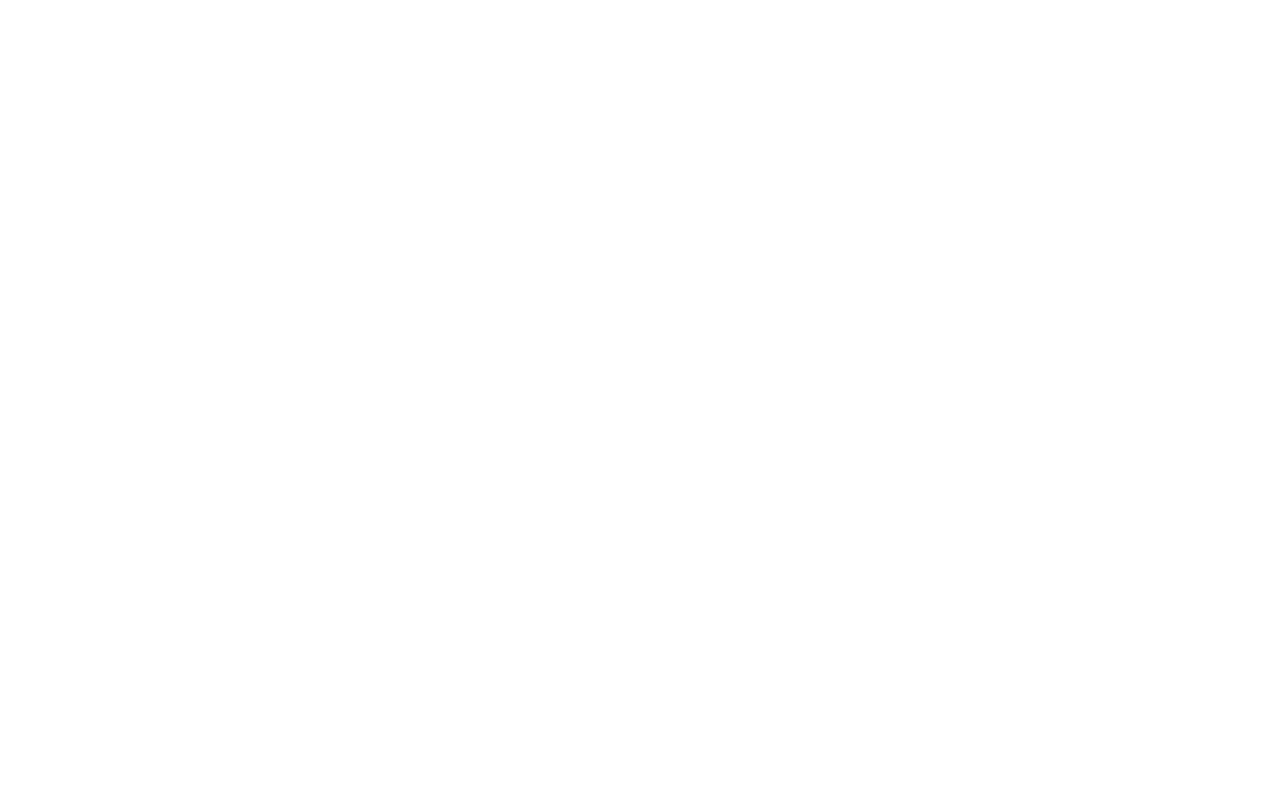
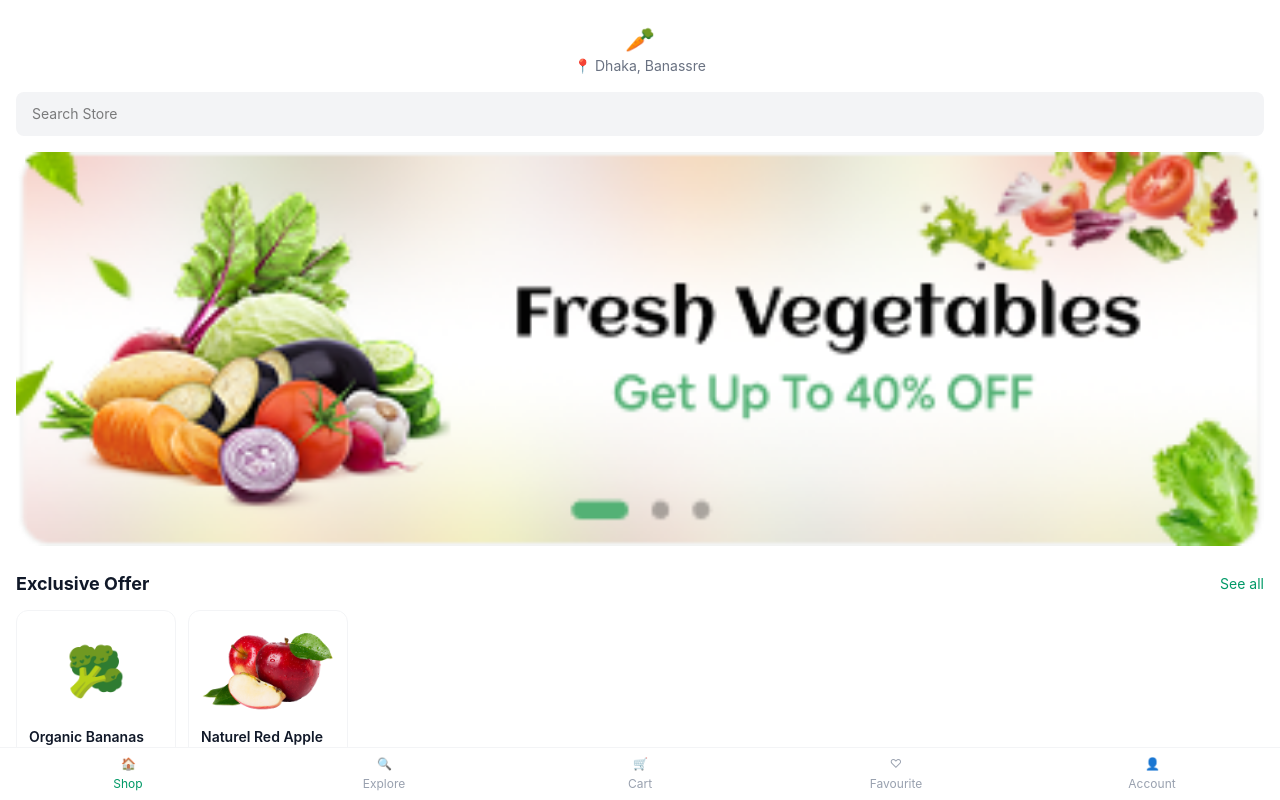
Before and after one commit to anupam-m4/Grocery_App, a React (Vite) app: page /home in a window 1280 px wide. Before the commit this address had no page. Built offline with nearby package versions, Linux system fonts and the light colour scheme.

Commit message:
Wire home route

```diff
--- a/src/routes/AppRoutes.tsx
+++ b/src/routes/AppRoutes.tsx
@@ -7,6 +7,7 @@ import Otp from '../screens/Otp'
 import EmailLogin from '../screens/EmailLogin'
 import SignUp from '../screens/SignUp'
 import Location from '../screens/Location'
+import Home from '../screens/Home'
 
 function AppRoutes() {
   return (
@@ -19,6 +20,7 @@ function AppRoutes() {
       <Route path="/email-login" element={<EmailLogin />} />
       <Route path="/signup" element={<SignUp />} />
       <Route path="/location" element={<Location />} />
+      <Route path="/home" element={<Home />} />
     </Routes>
   )
 }
```
